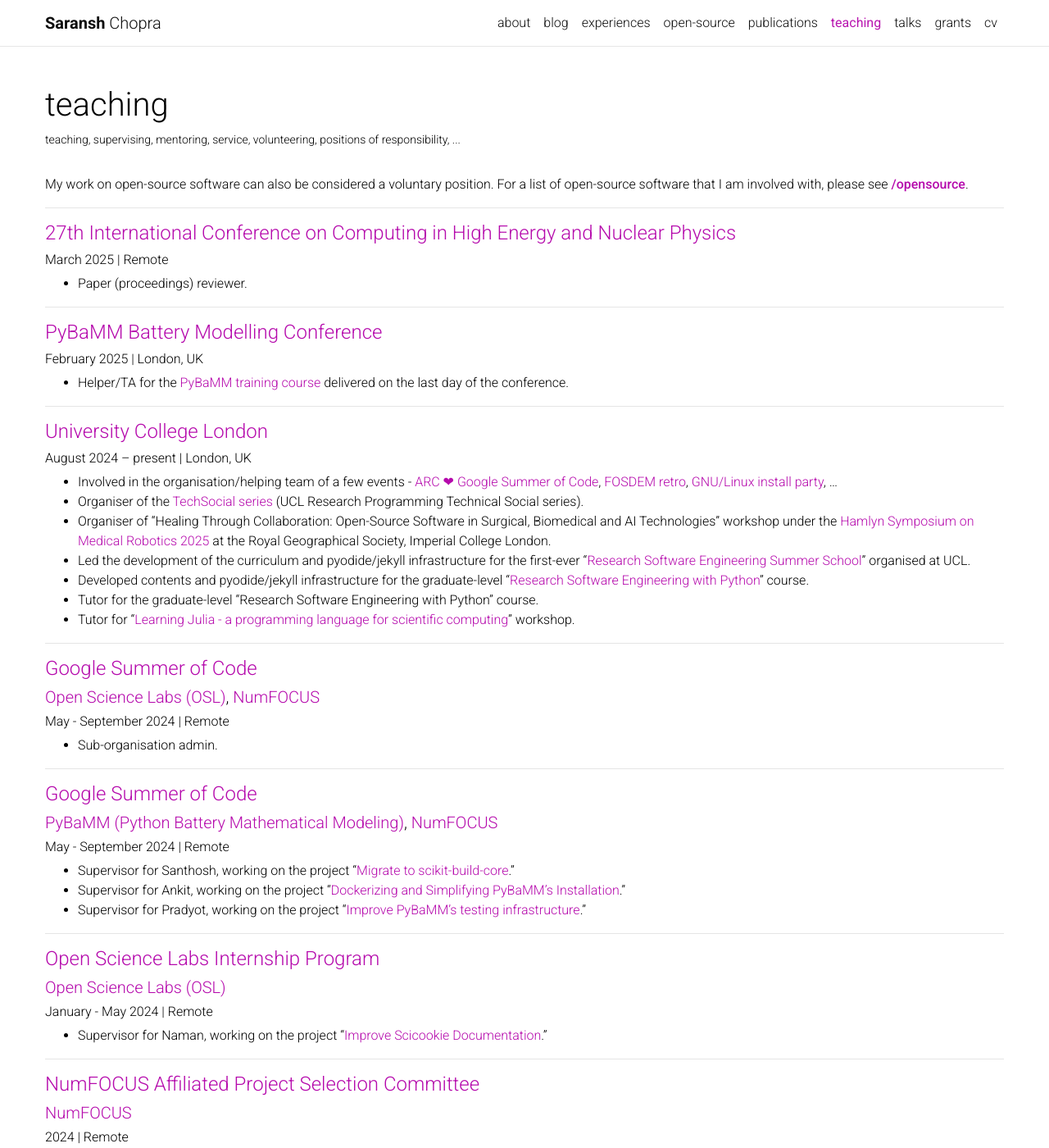
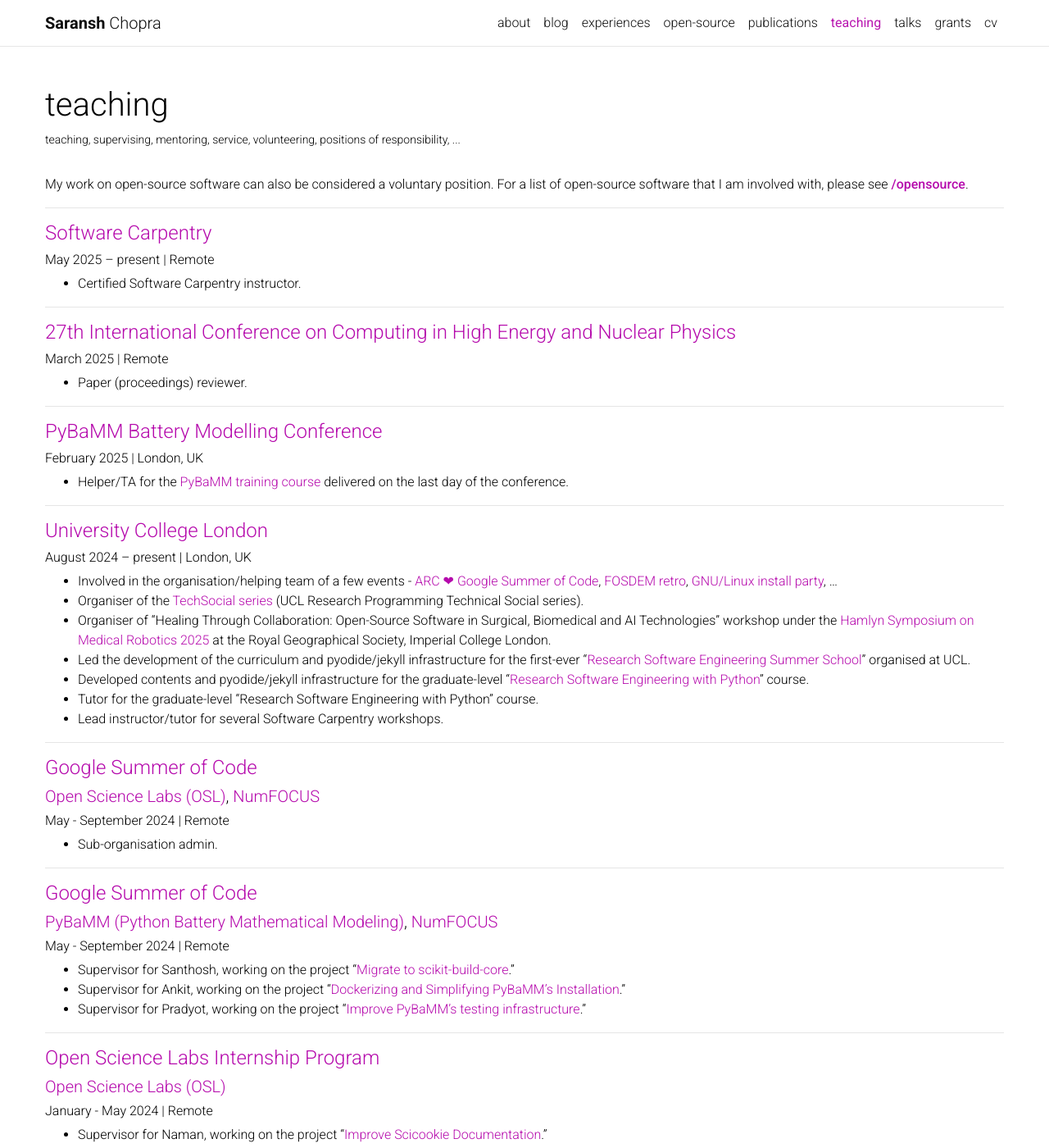
Before and after one commit to Saransh-cpp/Saransh-cpp.github.io, a Jekyll site: the page built from _pages/teach.md, in a window 1280 px wide and 1400 px high. Shown: the whole window at 82% size. Built offline with Jekyll 4.4.1, drawn with Linux system fonts in a browser that asks for light colours; comment, search, counter and statistics services are not loaded; a style sheet for code colours, icons or effects is not loaded.

Commit message:
update teaching

```diff
--- a/_pages/teach.md
+++ b/_pages/teach.md
@@ -9,6 +9,13 @@ horizontal: false
 ---
 
 My work on open-source software can also be considered a voluntary position. For a list of open-source software that I am involved with, please see **[/opensource](/opensource)**.
+
+---
+
+#### [Software Carpentry](https://software-carpentry.org){:target="_blank"}
+###### May 2025 -- present | Remote
+
+- Certified Software Carpentry instructor.
 
 ---
 
@@ -35,7 +42,7 @@ My work on open-source software can also be considered a voluntary position. For
 - Led the development of the curriculum and pyodide/jekyll infrastructure for the first-ever "[Research Software Engineering Summer School](https://github.com/UCL-ARC/rsd-summerschool)" organised at UCL.
 - Developed contents and pyodide/jekyll infrastructure for the graduate-level "[Research Software Engineering with Python](https://github.com/UCL/rsd-engineeringcourse)" course.
 - Tutor for the graduate-level "Research Software Engineering with Python" course.
-- Tutor for "[Learning Julia - a programming language for scientific computing](https://github-pages.arc.ucl.ac.uk/2024-11-08-julia-workshop/)" workshop.
+- Lead instructor/tutor for several Software Carpentry workshops.
 
 ---
 
```
